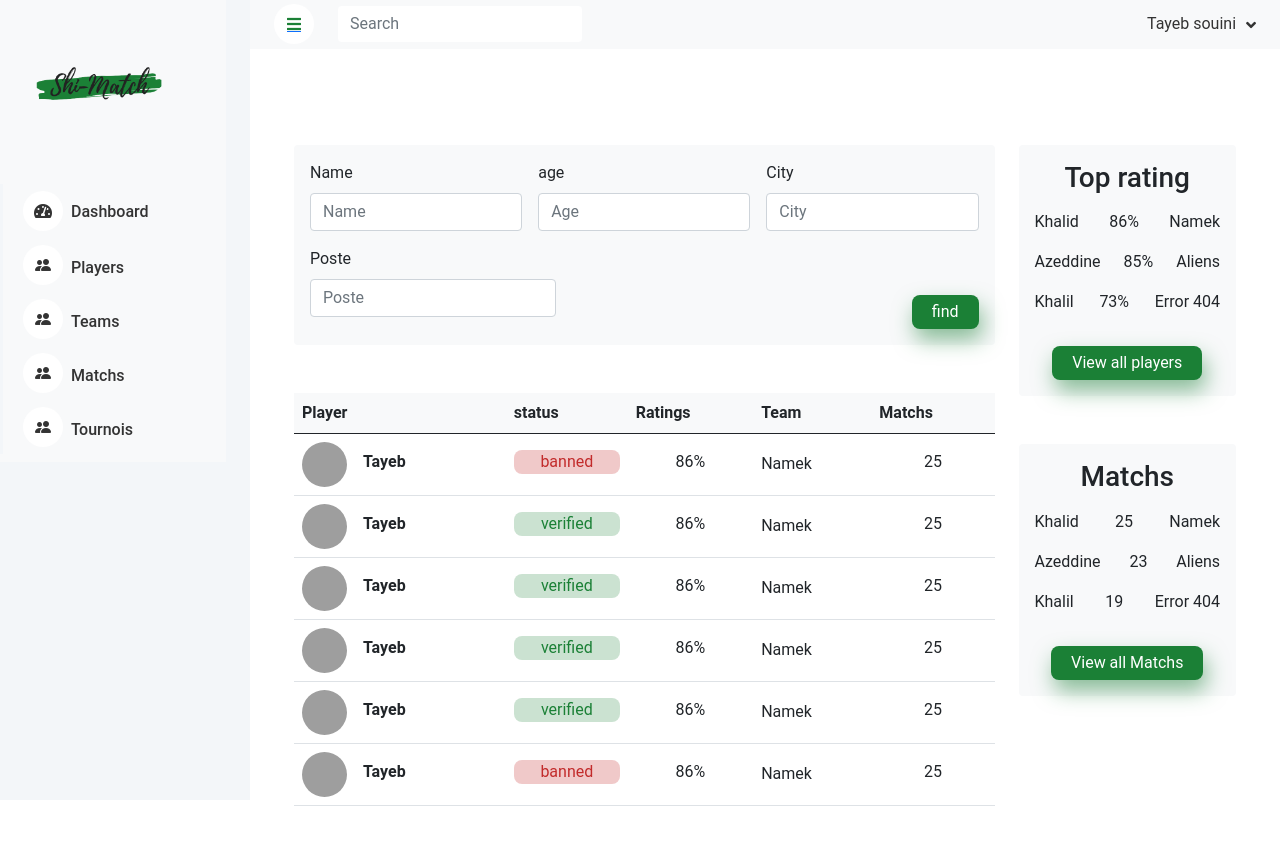
After one commit to TayebsouiniYcode/Shi-Match, a PHP site: page /players in a window 1280 px wide. The commit adds this page. Run offline with PHP 8.4, Linux system fonts and the light colour scheme; data that the repository does not hold is empty; some libraries are stand-ins or nearby versions; grey boxes are pictures that could not be loaded.

Commit message:
Ajouter la page players
ajuter la page players similaire à la page teams

```diff
--- /dev/null
+++ b/controllers/PlayerController.php
@@ -0,0 +1,14 @@
+<?php
+
+namespace app\controllers;
+use app\core\Application;
+use app\core\Controller;
+use app\core\Request;
+
+class PlayerController extends Controller
+{
+    public function players(Request $request)
+    {
+        return $this->render('players');
+    }
+}
--- a/public/index.php
+++ b/public/index.php
@@ -6,6 +6,7 @@ use app\controllers\AuthController;
 use app\controllers\AdminController;
 use app\controllers\HelperController;
 use app\controllers\TeamController;
+use app\controllers\PlayerController;
 
 
 require_once __DIR__.'/../vendor/autoload.php';
@@ -36,6 +37,8 @@ $app->router->get('/dashboard', [AdminController::class, 'dashboard']);
 
 $app->router->get('/teams', [SharedController::class, 'teams']);
 $app->router->get('/teamDetails', [TeamController::class, 'details']);
+$app->router->get('/players', [PlayerController::class, 'players']);
+
 // $app->router->post('/dashboard', [AdminController::class, 'dashboard']);
 // $app->router->get('/login', [AuthController::class, 'login']);
 // $app->router->post('/login', [AuthController::class, 'login']);
--- /dev/null
+++ b/views/players.php
@@ -0,0 +1,202 @@
+<div class="primary-content  col-lg-9 col-12 ">
+    <div class="search-bar mt-5 p-3 bg-light rounded ">
+        <form action="" >
+            <div class="fields d-flex gap-3">
+                <div class="form-group">
+                    <label class="form-label">Name</label>
+                    <input class="form-control" type="text" name="name" placeholder="Name">
+                </div>
+                <div class="form-group">
+                    <label class="form-label">age</label>
+                    <input class="form-control" type="text" name="age" placeholder="Age">
+                </div>
+                <div class="form-group">
+                    <label class="form-label">City</label>
+                    <input class="form-control" type="text" name="city" placeholder="City">
+                </div>
+            </div>
+            <div class="buttons d-flex justify-content-between mt-3">
+            <div class="form-group">
+                    <label class="form-label">Poste</label>
+                    <input class="form-control" type="text" name="poste" placeholder="Poste">
+                </div>
+                <input type="submit" class="btn btn-primary mt-5" value="find">
+            </div>
+        </form>
+    </div>
+
+
+    <div class="players-list my-5 bg-light rounded">
+        <table class="table align-middle mb-0 bg-white">
+            <thead class="bg-light">
+                <tr>
+                    <th>Player</th>
+                    <th>status</th>
+                    <th>Ratings</th>
+                    <th>Team</th>
+                    <th>Matchs</th>
+                </tr>
+            </thead>
+            <tbody>
+                <tr>
+                    <td>
+                        <div class="d-flex align-items-center">
+                            <img src="https://mdbootstrap.com/img/new/avatars/8.jpg" alt="" style="width: 45px; height: 45px" class="rounded-circle" />
+                            <div class="ms-3">
+                                <p class="fw-bold mb-1">Tayeb</p>
+                            </div>
+                        </div>
+                    </td>
+                    <td>
+                        <p class="fw-normal mb-1 dash-banned">banned</p>
+                    </td>
+                    <td>
+                        <p class="fw-normal mb-1 text-center">86%</p>
+                    </td>
+                    <td>Namek</td>
+                    <td>
+                        <p class="fw-normal mb-1 text-center">25</p>
+                    </td>
+                </tr>
+                <tr>
+                    <td>
+                        <div class="d-flex align-items-center">
+                            <img src="https://mdbootstrap.com/img/new/avatars/8.jpg" alt="" style="width: 45px; height: 45px" class="rounded-circle" />
+                            <div class="ms-3">
+                                <p class="fw-bold mb-1">Tayeb</p>
+                            </div>
+                        </div>
+                    </td>
+                    <td>
+                        <p class="fw-normal mb-1 dash-dtatus">verified</p>
+                    </td>
+                    <td>
+                        <p class="fw-normal mb-1 text-center">86%</p>
+                    </td>
+                    <td>Namek</td>
+                    <td>
+                        <p class="fw-normal mb-1 text-center">25</p>
+                    </td>
+                </tr>
+                <tr>
+                    <td>
+                        <div class="d-flex align-items-center">
+                            <img src="https://mdbootstrap.com/img/new/avatars/8.jpg" alt="" style="width: 45px; height: 45px" class="rounded-circle" />
+                            <div class="ms-3">
+                                <p class="fw-bold mb-1">Tayeb</p>
+                            </div>
+                        </div>
+                    </td>
+                    <td>
+                        <p class="fw-normal mb-1 dash-dtatus">verified</p>
+                    </td>
+                    <td>
+                        <p class="fw-normal mb-1 text-center">86%</p>
+                    </td>
+                    <td>Namek</td>
+                    <td>
+                        <p class="fw-normal mb-1 text-center">25</p>
+                    </td>
+                </tr>
+                <tr>
+                    <td>
+                        <div class="d-flex align-items-center">
+                            <img src="https://mdbootstrap.com/img/new/avatars/8.jpg" alt="" style="width: 45px; height: 45px" class="rounded-circle" />
+                            <div class="ms-3">
+                                <p class="fw-bold mb-1">Tayeb</p>
+                            </div>
+                        </div>
+                    </td>
+                    <td>
+                        <p class="fw-normal mb-1 dash-dtatus">verified</p>
+                    </td>
+                    <td>
+                        <p class="fw-normal mb-1 text-center">86%</p>
+                    </td>
+                    <td>Namek</td>
+                    <td>
+                        <p class="fw-normal mb-1 text-center">25</p>
+                    </td>
+                </tr>
+                <tr>
+                    <td>
+                        <div class="d-flex align-items-center">
+                            <img src="https://mdbootstrap.com/img/new/avatars/8.jpg" alt="" style="width: 45px; height: 45px" class="rounded-circle" />
+                            <div class="ms-3">
+                                <p class="fw-bold mb-1">Tayeb</p>
+                            </div>
+                        </div>
+                    </td>
+                    <td>
+                        <p class="fw-normal mb-1 dash-dtatus">verified</p>
+                    </td>
+                    <td>
+                        <p class="fw-normal mb-1 text-center">86%</p>
+                    </td>
+                    <td>Namek</td>
+                    <td>
+                        <p class="fw-normal mb-1 text-center">25</p>
+                    </td>
+                </tr>
+                <tr>
+                    <td>
+                        <div class="d-flex align-items-center">
+                            <img src="https://mdbootstrap.com/img/new/avatars/8.jpg" alt="" style="width: 45px; height: 45px" class="rounded-circle" />
+                            <div class="ms-3">
+                                <p class="fw-bold mb-1">Tayeb</p>
+                            </div>
+                        </div>
+                    </td>
+                    <td>
+                        <p class="fw-normal mb-1 dash-banned">banned</p>
+                    </td>
+                    <td>
+                        <p class="fw-normal mb-1 text-center">86%</p>
+                    </td>
+                    <td>Namek</td>
+                    <td>
+                        <p class="fw-normal mb-1 text-center">25</p>
+                    </td>
+                </tr>
+            </tbody>
+        </table>
+    </div>
+</div>
+<div class="secondary-content col-12 col-lg-3 ">
+    <div class="top-rating bg-light rounded pb-3">
+        <div class="p-3 mt-5 ">
+            <h3 class="text-center">Top rating</h3>
+            <div class="d-flex justify-content-between my-3">
+                <span>Khalid</span> <span>86%</span>  <span>Namek</span>
+            </div>
+            <div class="d-flex justify-content-between my-3">
+                <span>Azeddine</span> <span>85%</span>  <span>Aliens</span>
+            </div>
+            <div class="d-flex justify-content-between my-3">
+                <span>Khalil</span> <span>73%</span>  <span>Error 404</span>
+            </div>
+        </div>
+        <div class="boutons d-flex justify-content-center">
+            <a class="btn btn-primary" href="#">View all players</a>
+        </div>
+    </div>
+
+
+    <div class="matchs bg-light rounded pb-3">
+        <div class="p-3 mt-5 ">
+            <h3 class="text-center">Matchs</h3>
+            <div class="d-flex justify-content-between my-3">
+                <span>Khalid</span> <span>25</span>  <span>Namek</span>
+            </div>
+            <div class="d-flex justify-content-between my-3">
+                <span>Azeddine</span> <span>23</span>  <span>Aliens</span>
+            </div>
+            <div class="d-flex justify-content-between my-3">
+                <span>Khalil</span> <span>19</span>  <span>Error 404</span>
+            </div>
+        </div>
+        <div class="boutons d-flex justify-content-center">
+            <a class="btn btn-primary" href="#">View all Matchs</a>
+        </div>
+    </div>
+</div>
```
